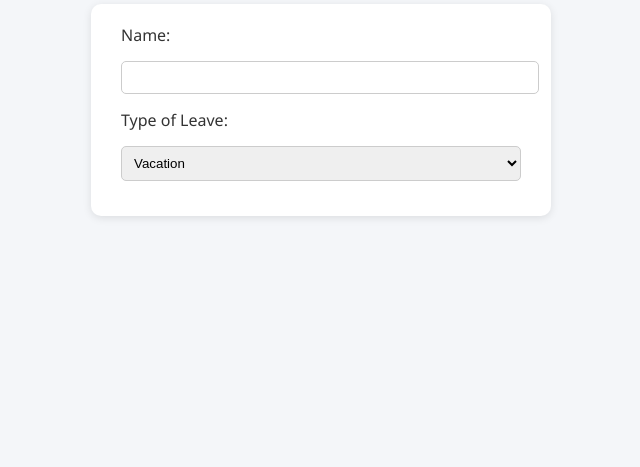
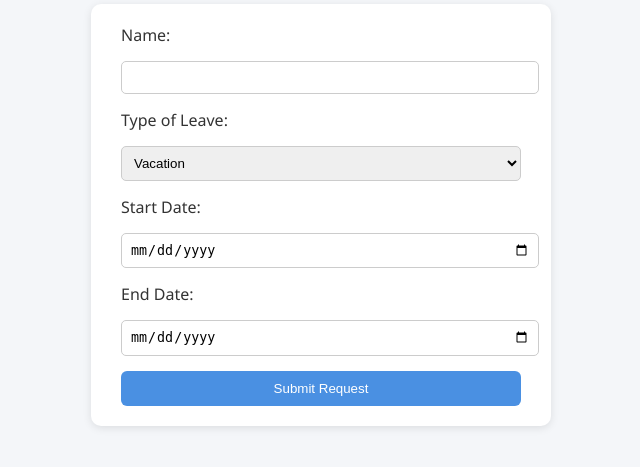
Before and after one commit to Raymond-Thomas/absence-tracker, a Flask app: page / in a window 1280 px wide. Shown: the part 130-597 px from the top of the page, without its empty margins (319-959 px from the left). Run offline with Flask 3, Linux system fonts and the light colour scheme.

Commit message:
Update index.html

```diff
--- a/templates/index.html
+++ b/templates/index.html
@@ -55,4 +55,18 @@
 
         <label>Type of Leave:</label>
         <select name="type" required>
-            <option value="Vacation">Vacation</
+            <option value="Vacation">Vacation</option>
+            <option value="Sick">Sick</option>
+            <option value="Personal">Personal</option>
+        </select>
+
+        <label>Start Date:</label>
+        <input type="date" name="start" required>
+
+        <label>End Date:</label>
+        <input type="date" name="end" required>
+
+        <button type="submit">Submit Request</button>
+    </form>
+</body>
+</html>
```
